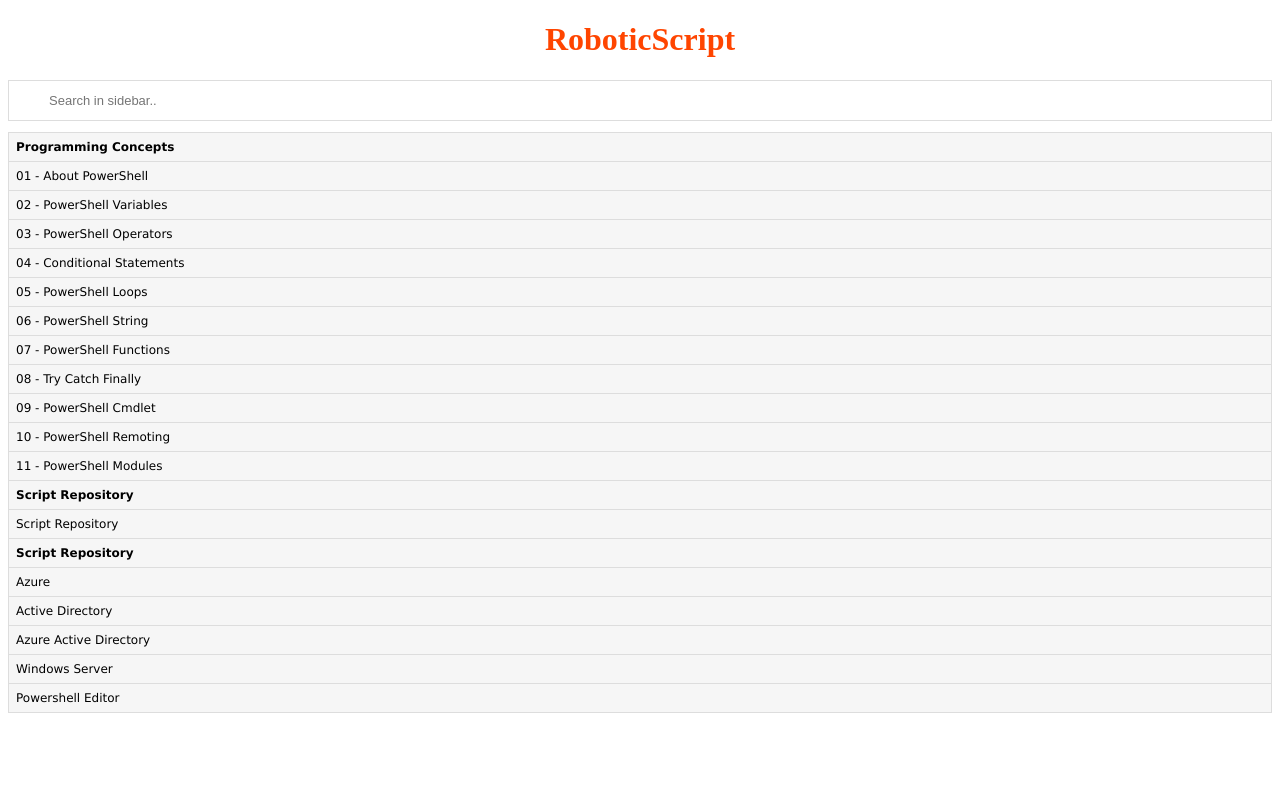
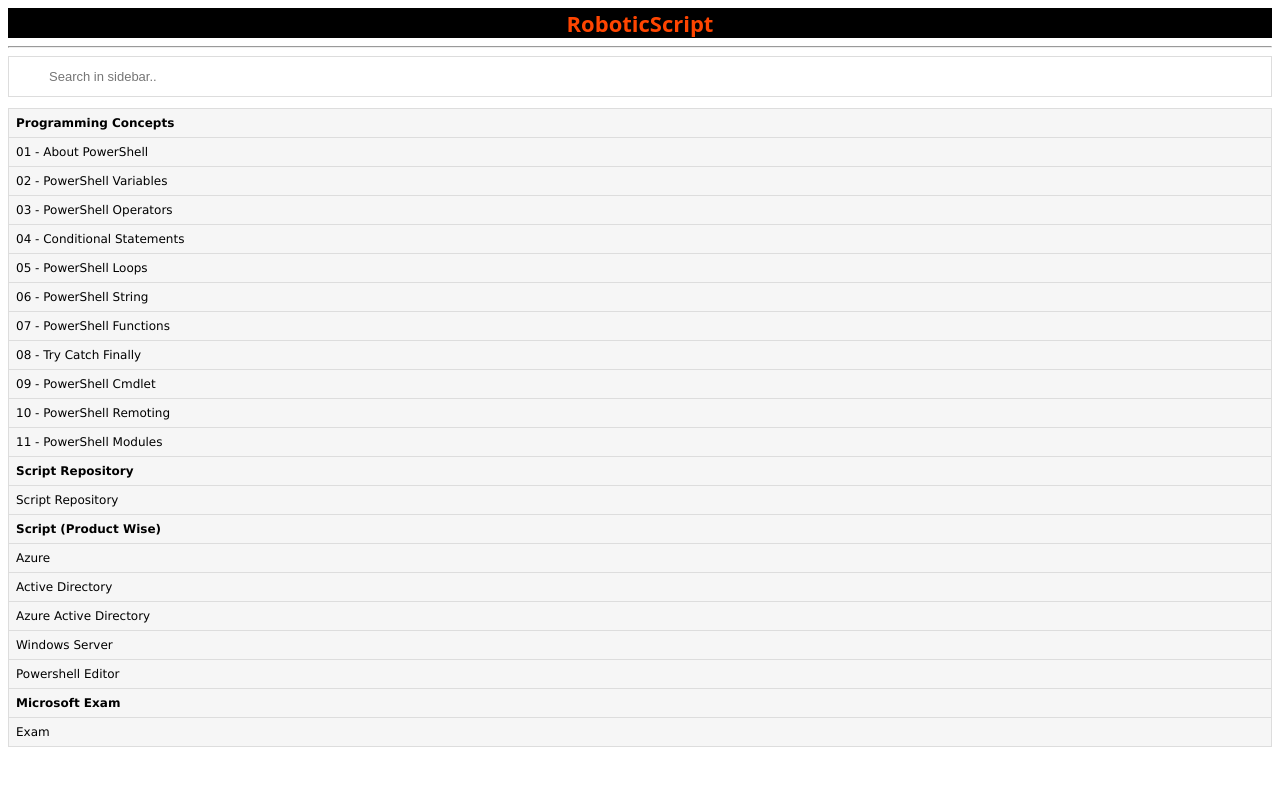
Before and after one commit to RoboticScript/roboticscript.github.io, a plain HTML site: page sidebar.html in a window 1280 px wide. Drawn offline with Linux system fonts and the light colour scheme.

Commit message:
Add files via upload

```diff
--- a/sidebar.html
+++ b/sidebar.html
@@ -1,11 +1,22 @@
 <!DOCTYPE html>
 <html>
+
 <head>
   <meta name="viewport" content="width=device-width, initial-scale=1">
 
   <style>
     * {
       box-sizing: border-box;
+    }
+
+    .logo {
+      font-family: system-ui;
+      /* font-family: "Console", "Courier New", monospace; */
+      font-size: 22px;
+      text-align: center;
+      color: orangered;
+      background-color: black;
+      font-weight: bold;
     }
 
     #myInput {
@@ -27,9 +38,11 @@
 
     #myUL li a {
       border: 1px solid #ddd;
-  margin-top: -1px; /* Prevent double borders */
+      margin-top: -1px;
+      /* Prevent double borders */
       background-color: #f6f6f6;
-  padding: 7px; /* rs: Create horizontal space between content (sidebar) */
+      padding: 7px;
+      /* rs: Create horizontal space between content (sidebar) */
       text-decoration: none;
       font-size: 12px;
       font-family: Verdana, sans-serif;
@@ -45,7 +58,8 @@
 
 <body>
 
-  <h1 style="text-align: center;color: orangered;">RoboticScript</h1>
+  <div class="logo">RoboticScript</div>
+  <hr>
   <input type="text" id="myInput" onkeyup="myFunction()" placeholder="Search in sidebar.." title="Type in a name">
 
   <ul id="myUL">
@@ -68,12 +82,15 @@
     <li><a href="https://github.com/RoboticScript/PowerShell/" target="_blank">Script Repository</a></li>
 
 
-      <li><a href="index.html" target="_parent"><b>Script Repository</b></a></li>
+    <li><a href="index.html" target="_parent"><b>Script (Product Wise)</b></a></li>
     <li><a href="azure-powershell.html" target="_parent">Azure</a></li>
     <li><a href="active-directory.html" target="_parent">Active Directory</a></li>
     <li><a href="azure-active-directory.html" target="_parent">Azure Active Directory</a></li>
     <li><a href="windows-server.html" target="_parent">Windows Server</a></li>
     <li><a href="visual-studio-code.html" target="_parent">Powershell Editor</a></li>
+
+    <li><a href="index.html" target="_parent"><b>Microsoft Exam</b></a></li>
+    <li><a href="exam/index.html" target="_blank">Exam</a></li>
     &nbsp;
     &nbsp;
 
```
Lines whose indentation alone changed are shown as unchanged.
